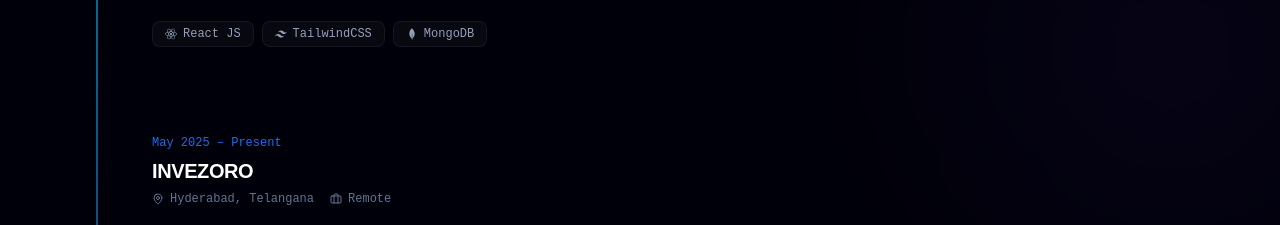
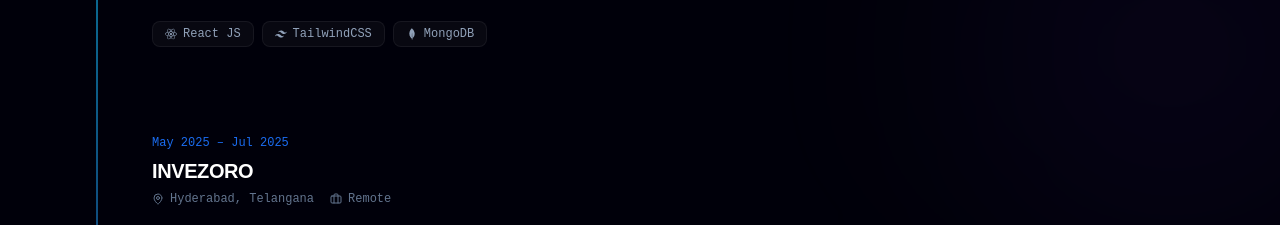
Before and after one commit to Ankith-sara/Portfolio, a React (Vite) app: page /about in a window 1280 px wide. Shown: the part 1242-1467 px from the top of the page. Built offline with nearby package versions, Linux system fonts and the light colour scheme.

Commit message:
Final commit

```diff
--- a/src/pages/AboutPage.jsx
+++ b/src/pages/AboutPage.jsx
@@ -37,7 +37,7 @@ function AboutPage() {
         {
             company: "INVEZORO",
             position: "Lead Web Developer",
-            duration: "May 2025 – Present",
+            duration: "May 2025 – Jul 2025",
             location: "Hyderabad, Telangana",
             workType: "Remote",
             color: "#1a6cf0",
```
